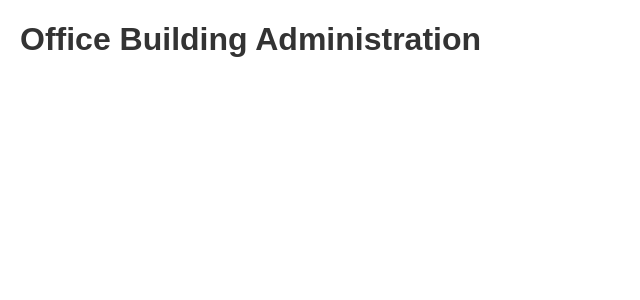
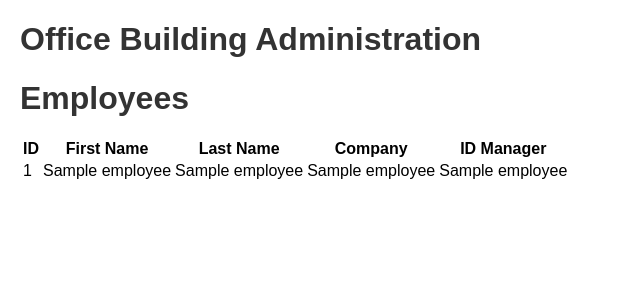
Before and after one commit to teofil11/project-ITschool, a Flask app: template templates/home_page.html in a window 1280 px wide. Shown: the top 300 px of the page, without its empty margins (0-640 px from the left). Run offline with Flask 3, Linux system fonts and the light colour scheme; the template is opened without the code that fills it: most values are stand-ins (such as "Sample title", 1, 10 or a date in 2020).

Commit message:
update server

```diff
--- a/office_server.py
+++ b/office_server.py
@@ -10,19 +10,24 @@ conn = mysql.connector.connect(host='localhost',user='root', password='root',dat
 cursor = conn.cursor()
 
 @app.route('/')
-def hello():
-    return render_template('home_page.html')
+def home():
+    query = "select * from project.employees"
+    cursor.execute(query)
+    employees = cursor.fetchall()
 
-@app.route('/person')
-def index_login():
-    return render_template('login.html')
+    return render_template('home_page.html', employees = employees)
+
+
+@app.route('/signup')
+def sign_up():
+    return render_template('signup.html')
 
 @app.route('/meet')
 def index_meet():
     return render_template('meeting.html')
 
 
-@app.route('/person',methods=["POST"])
+@app.route('/signup',methods=["POST"])
 def insert():
     """
     Inserts a new employee into the system based on the provided data.
@@ -35,7 +40,6 @@ def insert():
 
     """
     try:
-        render_template('login.html')
         data=request.get_json()
         fName = data['prenume']
         lName = data['nume']
@@ -87,7 +91,6 @@ def meeting():
         str: '500 Internal Server Error' if KeyError occurs while retrieving data from the JSON request.
     """
     try:
-        render_template('meeting.html')
         data = request.get_json()
         data_value = data['data']
         hour = data['hour']
--- a/templates/home_page.html
+++ b/templates/home_page.html
@@ -38,3 +38,25 @@
     <!-- Additional administration information or functionality can be added below -->
 </body>
 </html>
+<body>
+    <h1>Employees</h1>
+    <table>
+        <tr>
+            <th>ID</th>
+            <th>First Name</th>
+            <th>Last Name</th>
+            <th>Company</th>
+            <th>ID Manager</th>
+        </tr>
+        {% for employee in employees %}
+            <tr>
+                <td>{{ employee[0] }}</td>
+                <td>{{ employee[1] }}</td>
+                <td>{{ employee[2] }}</td>
+                <td>{{ employee[3] }}</td>
+                <td>{{ employee[4] }}</td>
+            </tr>
+        {% endfor %}
+    </table>
+</body>
+</html>
--- a/templates/login.html
+++ b/templates/signup.html
@@ -43,7 +43,7 @@
 
         $.ajax({
           type: "POST",
-          url: "/person",
+          url: "/signup",
           data: JSON.stringify(formData),
           contentType: "application/json",
 
```
